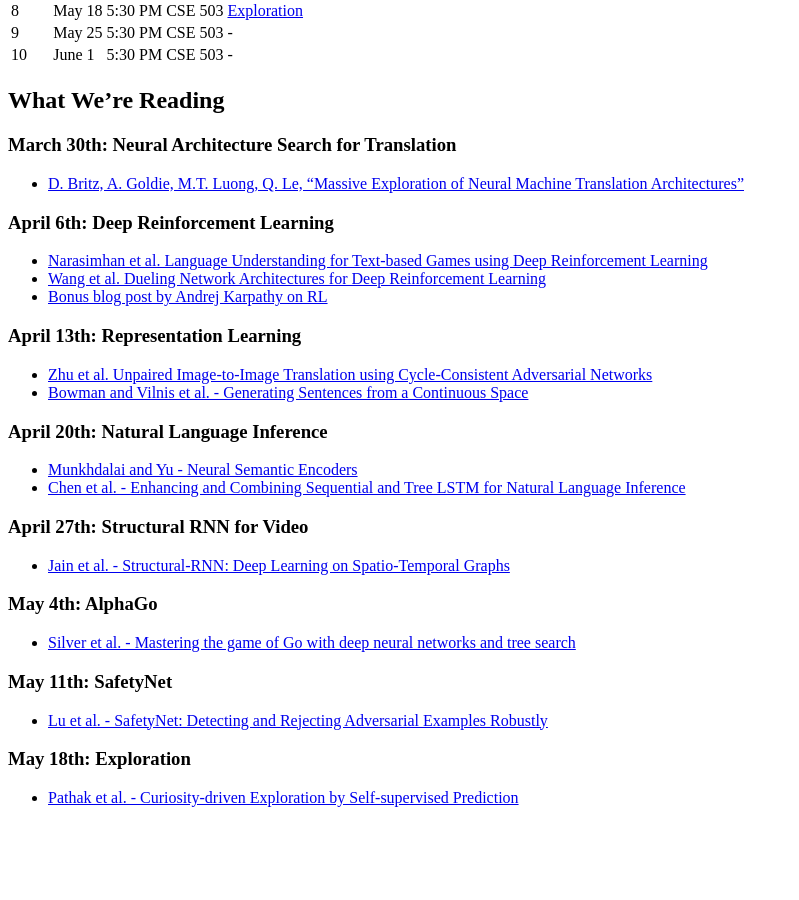
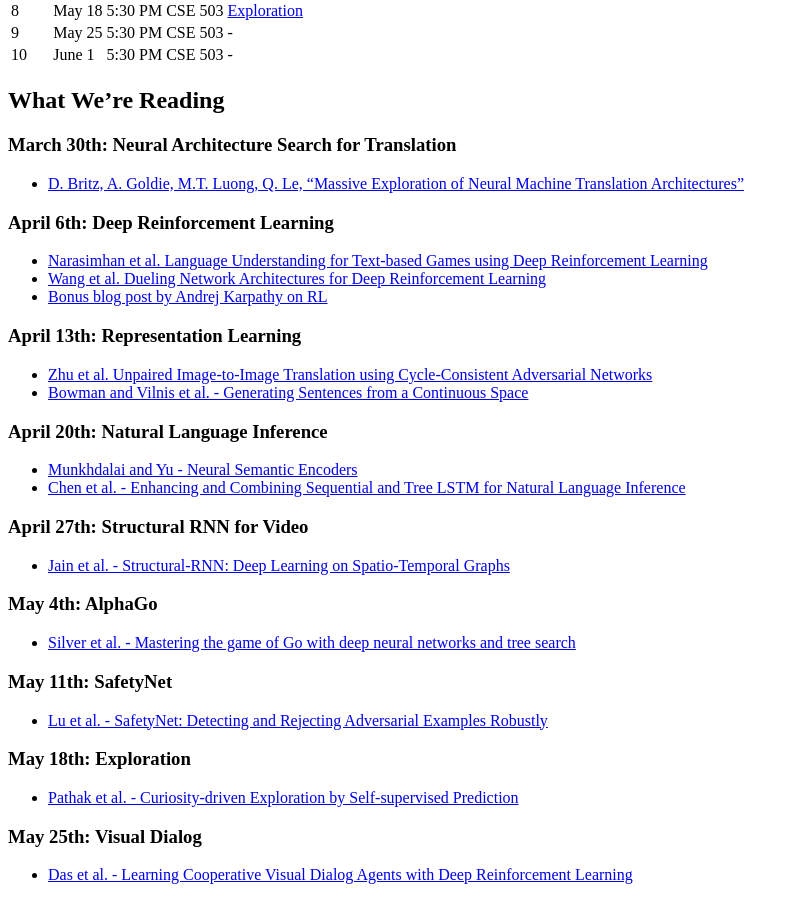
Before and after one commit to MachinesWhoLearn/machineswholearn.github.io, a Jekyll site: the page built from mwl_reading_group.md, in a window 1280 px wide and 900 px high, scrolled down 628 px. Shown: the whole window, without its empty margins (0-799 px from the left). Built offline with Jekyll 4.4.1, drawn with Linux system fonts in a browser that asks for light colours; before the commit the page ends 1451 px from its top, so only the background shows below that.

Commit message:
Add visual dialog

```diff
--- a/mwl_reading_group.md
+++ b/mwl_reading_group.md
@@ -62,3 +62,6 @@ people with a solid probability and mathematics background, however.
 
 ### May 18th: Exploration
   - [Pathak et al. - Curiosity-driven Exploration by Self-supervised Prediction](https://pathak22.github.io/noreward-rl/resources/icml17.pdf)
+
+### May 25th: Visual Dialog
+  - [Das et al. - Learning Cooperative Visual Dialog Agents with Deep Reinforcement Learning](https://arxiv.org/abs/1703.06585)
```
